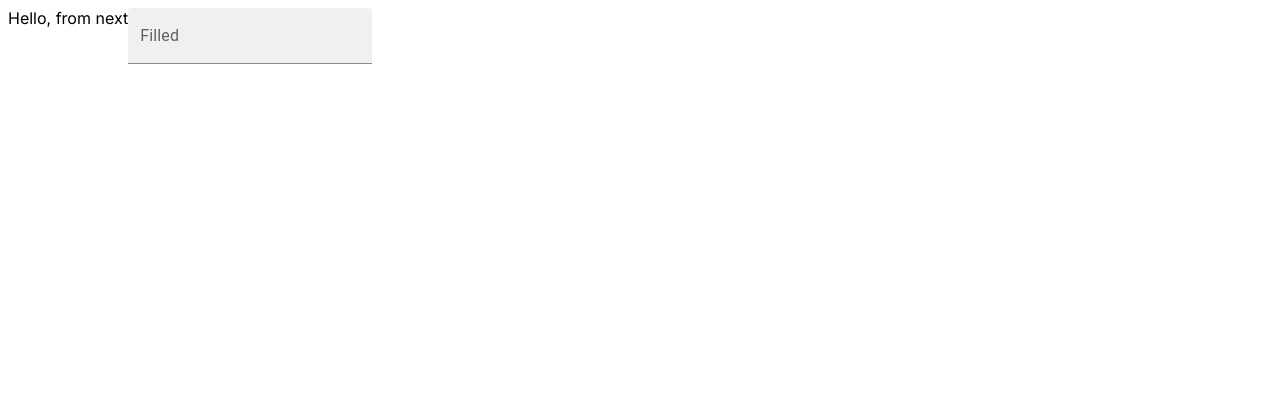
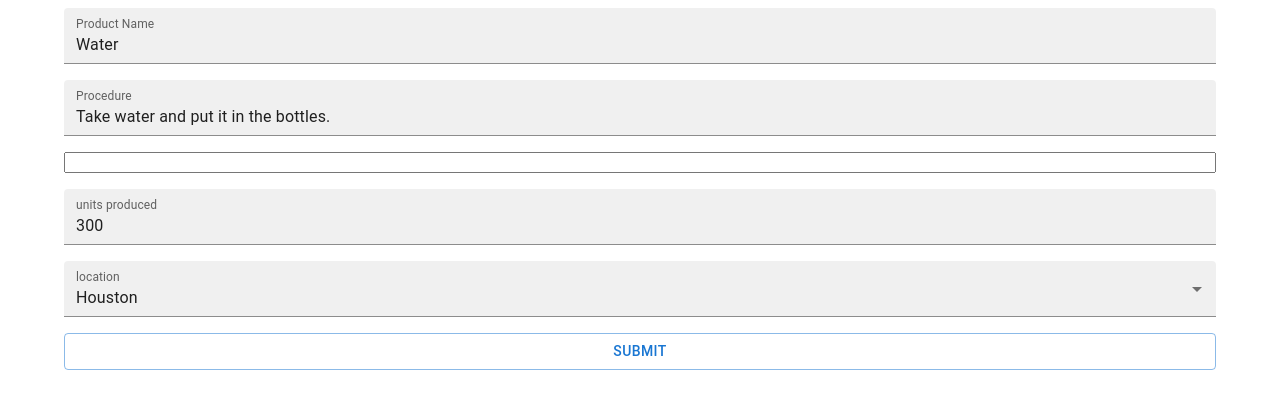
Before and after one commit to medasmarathon/challenge-app, a Next.js app: page / in a window 1280 px wide. Shown: the top 408 px of the page. Built offline with nearby package versions, Linux system fonts and the light colour scheme.

Commit message:
handling form changes

```diff
--- /dev/null
+++ b/pages/api/form.ts
@@ -0,0 +1,6 @@
+import { NextApiRequest, NextApiResponse } from "next";
+
+export default async function handler(req: NextApiRequest, res: NextApiResponse) {
+  console.log("Hello Form");
+  res.status(200).json({ status: 'Form submitted' });
+}
--- a/src/app/page.tsx
+++ b/src/app/page.tsx
@@ -9,7 +9,6 @@ export default async function Home() {
 
   return (
     <main>
-      Hello, from next
       <AppForm config={formConfig} data={formData}></AppForm>
     </main>
   )
--- a/src/components/app-form.tsx
+++ b/src/components/app-form.tsx
@@ -2,10 +2,49 @@
 
 import { IFormConfig, IFormData } from "@/interfaces/form-interfaces";
 import { getFormConfig, getFormData } from "@/services/form-service";
-import { TextField } from "@mui/material";
+import { Box, Button, Container, Stack, TextField } from "@mui/material";
+import FieldInput, { FieldInputProps } from "./field-input";
+import { useEffect, useState } from "react";
 
-export default async function AppForm({ config, data }: { config: IFormConfig, data: IFormData }) {
-  return (
-    <TextField id="filled-basic" label="Filled" variant="filled" />
-  )
+export default function AppForm({ config, data }: { config: IFormConfig, data: IFormData }) {
+
+  const [inputData, setInputData] = useState<FieldInputProps[]>([]);
+  useEffect(() => {
+    let presetFields = data.data.map(fr => {
+      let fieldConfig = config.fields.find(f => f.id == fr.fieldId);
+      return {
+        ...fieldConfig,
+        value: fr.value
+      } as FieldInputProps;
+    });
+
+    console.log(presetFields);
+
+    setInputData(presetFields);
+  }, []);
+
+  const setFormFieldInput = (input: FieldInputProps) => {
+    let newInputData = [...inputData];
+    newInputData[newInputData.findIndex(fv => fv.id == input.id)] = input;
+    setInputData(newInputData);
+  };
+
+  console.log(inputData);
+  if (inputData.length == 0)
+    return <Container></Container>
+  else
+    return (
+      <Container>
+        <Box>
+          <Stack spacing={2}>
+            {
+              inputData.map(fieldInput => (
+                <FieldInput key={fieldInput.id} {...fieldInput} onInputChange={setFormFieldInput}></FieldInput>
+              ))
+            }
+            <Button variant="outlined">Submit</Button>
+          </Stack>
+        </Box>
+      </Container>
+    )
 }
--- a/src/components/date-field-input.tsx
+++ b/src/components/date-field-input.tsx
@@ -1,8 +1,9 @@
 import { IField } from "@/interfaces/form-interfaces";
-interface DateFieldInputProps extends IField {
+export interface DateFieldInputProps extends IField {
   value: Date
+  onInputChange: (input: DateFieldInputProps) => void
 }
-export default function DateFieldInput(props: IField) {
+export default function DateFieldInput(props: DateFieldInputProps) {
   return (
     <input></input>
   )
--- a/src/components/field-input.tsx
+++ b/src/components/field-input.tsx
@@ -1,18 +1,19 @@
 import { IField } from "@/interfaces/form-interfaces";
-import DateFieldInput from "./date-field-input";
-import NumberFieldInput from "./number-field-input";
-import TextFieldInput from "./text-field-input";
-import SelectFieldInput from "./select-field-input";
+import DateFieldInput, { DateFieldInputProps } from "./date-field-input";
+import NumberFieldInput, { NumberFieldInputProps } from "./number-field-input";
+import TextFieldInput, { TextFieldInputProps } from "./text-field-input";
+import SelectFieldInput, { SelectFieldInputProps } from "./select-field-input";
 
-export default function FieldInput(props: IField) {
+export type FieldInputProps = (DateFieldInputProps | NumberFieldInputProps | TextFieldInputProps | SelectFieldInputProps);
+export default function FieldInput(props: FieldInputProps) {
   switch (props.type) {
     case "date":
-      return (<DateFieldInput {...props}></DateFieldInput>);
+      return (<DateFieldInput {...(props as DateFieldInputProps)}></DateFieldInput>);
     case "number":
-      return (<NumberFieldInput {...props}></NumberFieldInput>);
+      return (<NumberFieldInput {...(props as NumberFieldInputProps)}></NumberFieldInput>);
     case "text":
-      return (<TextFieldInput {...props}></TextFieldInput>);
+      return (<TextFieldInput {...(props as TextFieldInputProps)}></TextFieldInput>);
     case "select":
-      return (<SelectFieldInput {...props}></SelectFieldInput>);
+      return (<SelectFieldInput {...(props as SelectFieldInputProps)}></SelectFieldInput>);
   }
 }
--- a/src/components/number-field-input.tsx
+++ b/src/components/number-field-input.tsx
@@ -1,10 +1,28 @@
 import { IField } from "@/interfaces/form-interfaces";
-import { TextField } from "@mui/material";
-interface NumberFieldInputProps extends IField {
+import { TextField, debounce } from "@mui/material";
+import { useState } from "react";
+export interface NumberFieldInputProps extends IField {
   value: number
+  onInputChange: (input: NumberFieldInputProps) => void
 }
 export default function NumberFieldInput(props: NumberFieldInputProps) {
+  let [inputValue, setInputValue] = useState(props.value);
+  const debouncedInputChange = debounce(props.onInputChange, 500);
+
+  const setInput = (value: number) => {
+    setInputValue(value);
+    debouncedInputChange({
+      ...props,
+      value: value
+    });
+  }
+
   return (
-    <TextField id="filled-number" label="Filled" variant="filled" inputProps={{ inputMode: 'numeric', pattern: '[0-9]*' }} value={props.value} />
+    <TextField
+      id="filled-number"
+      label={props.name} variant="filled"
+      inputProps={{ inputMode: 'numeric', pattern: '[0-9]*' }}
+      value={inputValue}
+      onChange={(e) => setInput(Number(e.target.value))} />
   )
 }
--- a/src/components/select-field-input.tsx
+++ b/src/components/select-field-input.tsx
@@ -1,17 +1,32 @@
 import { IField } from "@/interfaces/form-interfaces";
-import { MenuItem, TextField } from "@mui/material";
+import { MenuItem, TextField, debounce } from "@mui/material";
+import { useState } from "react";
 
-interface SelectFieldInputProps extends IField {
+export interface SelectFieldInputProps extends IField {
   value: number
+  onInputChange: (input: SelectFieldInputProps) => void
 }
 export default function SelectFieldInput(props: SelectFieldInputProps) {
+  let [inputValue, setInputValue] = useState(props.value);
+  const debouncedInputChange = debounce(props.onInputChange, 500);
+
+  const setInput = (value: number) => {
+    setInputValue(value);
+    debouncedInputChange({
+      ...props,
+      value: value
+    });
+  }
+
+
   return (
     <TextField
       id="filled-select-currency"
       select
-      label="Select"
+      label={props.name}
       variant="filled"
-      value={props.value}
+      value={inputValue}
+      onChange={(e) => setInput(Number(e.target.value))}
     >
       {props.options!.map((option) => (
         <MenuItem key={option.value} value={option.value}>
--- a/src/components/text-field-input.tsx
+++ b/src/components/text-field-input.tsx
@@ -1,14 +1,31 @@
 'use client'
 
 import { IField } from "@/interfaces/form-interfaces";
-import { TextField } from "@mui/material";
+import { TextField, debounce } from "@mui/material";
+import { useState } from "react";
 
-interface TextFieldInputProps extends IField {
+export interface TextFieldInputProps extends IField {
   value: string
+  onInputChange: (input: TextFieldInputProps) => void
 }
 
 export default function TextFieldInput(props: TextFieldInputProps) {
+  const [inputValue, setInputValue] = useState(props.value);
+  const debouncedInputChange = debounce(props.onInputChange, 500);
+
+  const setInput = (value: string) => {
+    setInputValue(value);
+    debouncedInputChange({
+      ...props,
+      value: value
+    });
+  }
+
   return (
-    <TextField id="filled-basic" label="Filled" variant="filled" />
+    <TextField
+      id="filled-basic"
+      label={props.name} variant="filled"
+      value={inputValue}
+      onChange={(e) => setInput(e.target.value)} />
   )
 }
```
Also changed, not shown: src/app/about/page.tsx (deleted, +0 -23 lines).
